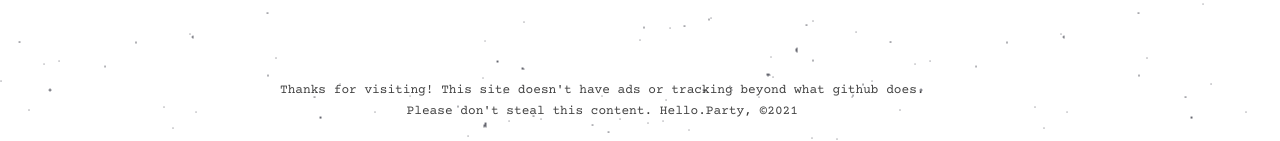
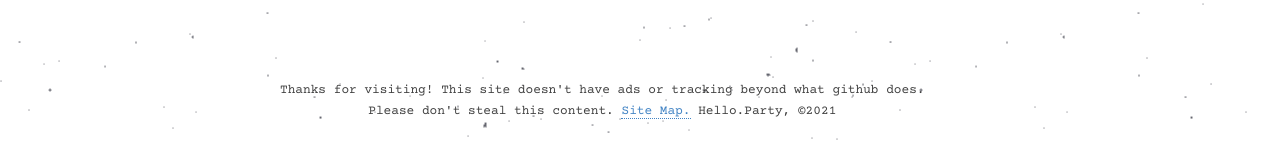
Before and after one commit to hello-party/hello-party-old.github.io, a Jekyll site: the page built from index.html, in a window 1280 px wide. Shown: the part 1609-1750 px from the top of the page. Built offline with Jekyll 4.4.1, drawn with Linux system fonts in a browser that asks for light colours; the list of posts is cut into pages by our own code.

Commit message:
Update default.html

```diff
--- a/_layouts/default.html
+++ b/_layouts/default.html
@@ -48,7 +48,7 @@
         <div class="container">
           <footer class="footer">
             Thanks for visiting! This site doesn't have ads or tracking beyond what github does. <br>
-            Please don't steal this content. Hello.Party, ©{{ 'now' | date: "%Y" }}
+            Please don't steal this content. <a href="{{ site.baseurl }}/sitemap.xml" alt="site map">Site Map.</a> Hello.Party, ©{{ 'now' | date: "%Y" }}
           </footer>
         </div>
       </div>
```
